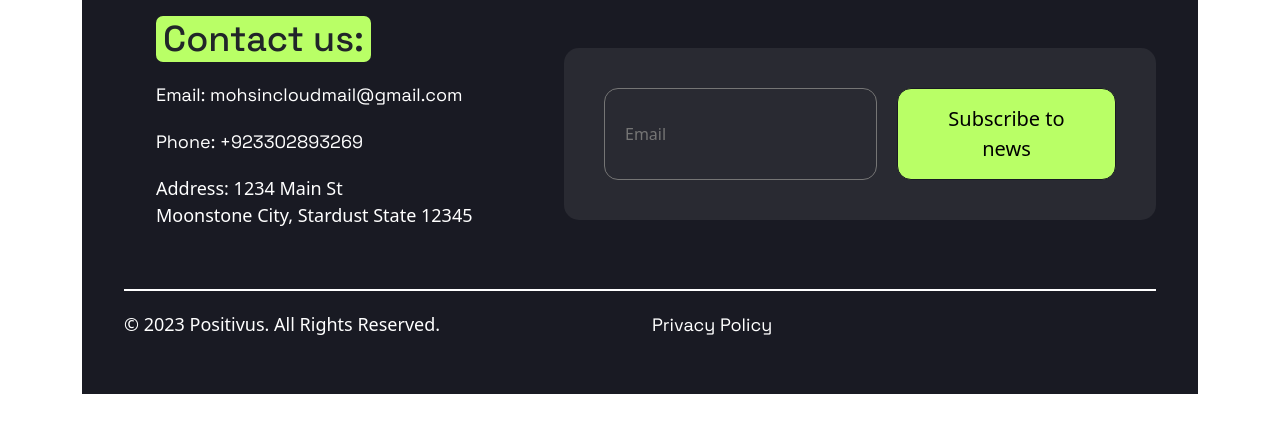
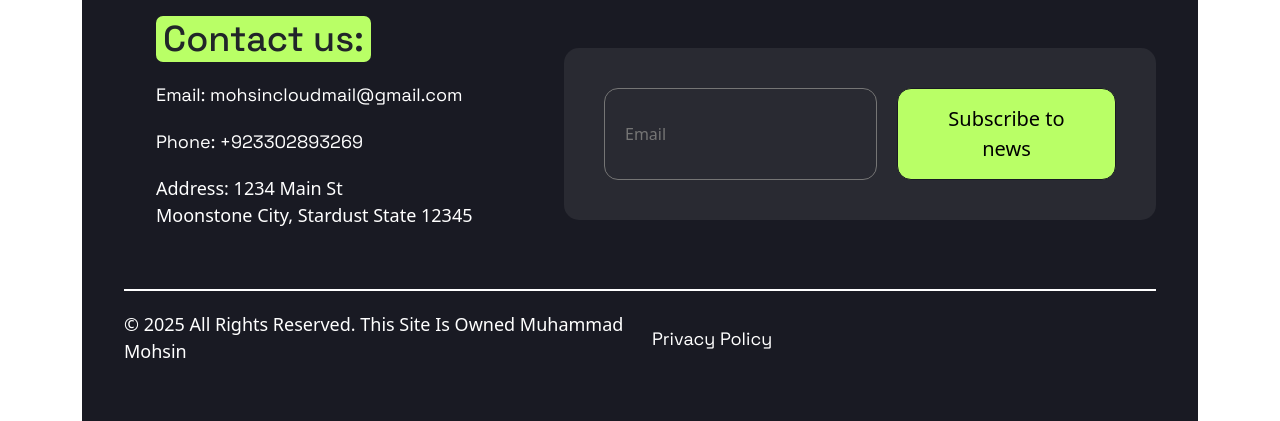
Before and after one commit to mohsincloudgit/smit-webdesign, a plain HTML site: page index.html in a window 1280 px wide. Shown: the part 3646-4067 px from the top of the page. Before the commit the page ends 4040 px from the top, so only its background shows below. Drawn offline with nearby package versions, Linux system fonts and the light colour scheme.

Commit message:
Update index.html

```diff
--- a/index.html
+++ b/index.html
@@ -451,7 +451,7 @@
                         <div class="footer-bottom">
                             <div class="row align-items-center justify-content-center d-flex">
                                 <div class="col-lg-6 col-md-6 col-sm-12 col-12">
-                                    <p>© 2023 Positivus. All Rights Reserved.</p>
+                                    <p>© 2025 All Rights Reserved. This Site Is Owned Muhammad Mohsin </p>
                                 </div>
                                 <div class="col-lg-6 col-md-6 col-sm-12 col-12">
                                     <p><a href="">Privacy Policy</a></p>
```
